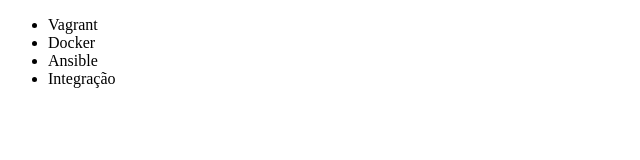
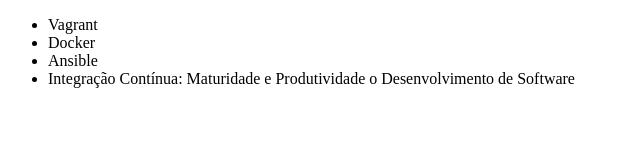
Before and after one commit to vitorLoddi/alura-git, a plain HTML site: page index.html in a window 1280 px wide. Shown: the whole page, without its empty margins (0-640 px from the left). Drawn offline with Linux system fonts and the light colour scheme.

Commit message:
Renomeando curso de Integração Contínua

```diff
--- a/index.html
+++ b/index.html
@@ -9,7 +9,7 @@
         <li>Vagrant</li>
         <li>Docker</li>
         <li>Ansible</li>
-        <li>Integração</li>
+        <li>Integração Contínua: Maturidade e Produtividade o Desenvolvimento de Software</li>
     </ul>
 </body>
 </html>
```
